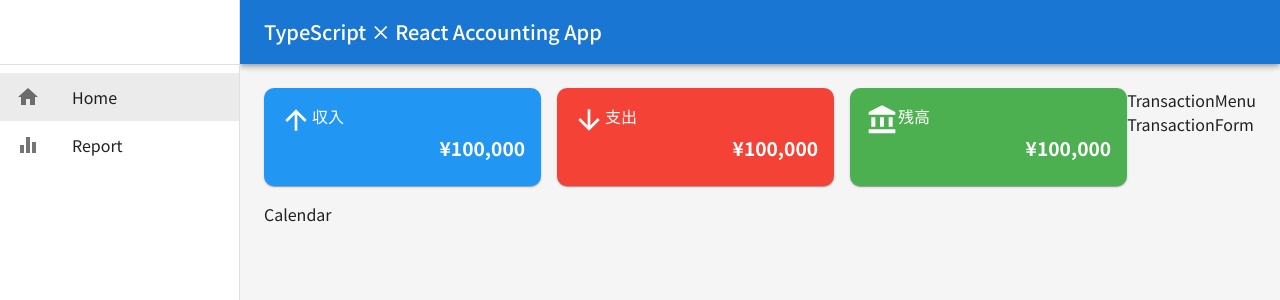
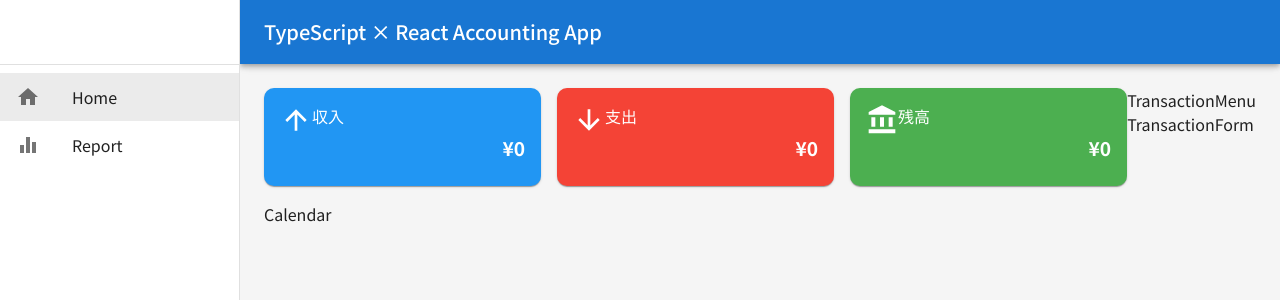
Before and after one commit to Ashunar0/Accounting-app, a React (Vite) app: page / in a window 1280 px wide. Shown: the top 300 px of the page. Built offline with nearby package versions, Linux system fonts and the light colour scheme; no server answers; the database is empty.

Commit message:
Implementation of amount calculation function

```diff
--- a/package.json
+++ b/package.json
@@ -12,8 +12,11 @@
   "dependencies": {
     "@emotion/react": "^11.14.0",
     "@emotion/styled": "^11.14.0",
+    "@fullcalendar/react": "^6.1.15",
     "@mui/icons-material": "^6.4.5",
     "@mui/material": "^6.4.5",
+    "date-fns": "^4.1.0",
+    "firebase": "^11.3.1",
     "react": "^19.0.0",
     "react-dom": "^19.0.0",
     "react-router-dom": "^7.2.0"
--- a/src/App.tsx
+++ b/src/App.tsx
@@ -6,15 +6,77 @@ import AppLayout from "./components/layout/AppLayout";
 import { theme } from "./theme/theme";
 import { ThemeProvider } from "@emotion/react";
 import { CssBaseline } from "@mui/material";
+import { useEffect, useState } from "react";
+import { Transaction } from "./types/index";
+import { getDocs, collection } from "firebase/firestore";
+import { db } from "./firebase";
+import { format } from "date-fns";
+//import { formatMonth } from "./utils/formating";
 
 const App = () => {
+  const [transactions, setTransactions] = useState<Transaction[]>([]);
+  const [currentMonth, setCurrentMonth] = useState<string>(
+    format(new Date(), "yyyy-MM")
+  );
+  //console.log(currentMonth);
+  //const formatedDate = format(currentMonth, "yyyy-MM"); //date-fnsで日付をフォーマット
+  //console.log(formatedDate);
+
+  //firestoreのエラーかどうかを判定する関数
+  const isFireStoreError = (
+    err: unknown
+  ): err is { code: string; message: string } => {
+    return typeof err === "object" && err !== null && "code" in err; //エラーはオブジェクトであり、nullでなく、codeプロパティを持っている
+  };
+
+  useEffect(() => {
+    const fetchTransactions = async () => {
+      try {
+        const querySnapshot = await getDocs(collection(db, "Transactions"));
+        //console.log(querySnapshot.docs);
+
+        const transactionsData = querySnapshot.docs.map((doc) => {
+          // idとdataをオブジェクトとして取得
+          //console.log(doc.id, " => ", doc.data());
+          return {
+            ...doc.data(),
+            id: doc.id,
+          } as Transaction; //型アサーション
+        });
+
+        console.log(transactionsData);
+        setTransactions(transactionsData);
+      } catch (err) {
+        //error handling
+        if (isFireStoreError(err)) {
+          console.error("FireStoreのエラー：", err);
+          console.error("FireStoreのエラーメッセージ：", err.message);
+          console.error("FireStoreのエラーコード：", err.code);
+        } else {
+          console.error("一般的なエラー：", err);
+        }
+      }
+    };
+
+    fetchTransactions();
+  }, []);
+
+  //今月のデータにのみを絞り込む
+  const monthlyTransactions = transactions.filter((transaction) => {
+    return transaction.date.startsWith(currentMonth);
+  });
+  console.log(monthlyTransactions);
+
   return (
     <ThemeProvider theme={theme}>
       <CssBaseline />
       <Router>
         <Routes>
           <Route path="/" element={<AppLayout />}>
-            <Route index element={<Home />} />
+            <Route
+              index
+              element={<Home monthlyTransactions={monthlyTransactions} />}
+            />
             <Route path="/report" element={<Report />} />
             <Route path="/*" element={<NoMatch />} />
           </Route>
--- a/src/components/MonthlySummary.tsx
+++ b/src/components/MonthlySummary.tsx
@@ -2,8 +2,18 @@ import { Card, CardContent, Grid2, Stack, Typography } from "@mui/material";
 import ArrowUpwardIcon from "@mui/icons-material/ArrowUpward";
 import ArrowDownwardIcon from "@mui/icons-material/ArrowDownward";
 import AccountBalanceIcon from "@mui/icons-material/AccountBalance";
+import { Transaction } from "../types";
+import { financeCalculations } from "../utils/financeCalculations";
 
-const MonthlySummary = () => {
+interface MonthlySummaryprops {
+  monthlyTransactions: Transaction[];
+}
+
+const MonthlySummary = ({ monthlyTransactions }: MonthlySummaryprops) => {
+  console.log(monthlyTransactions);
+
+  const { income, outgo, balance } = financeCalculations(monthlyTransactions);
+
   return (
     <Grid2 container spacing={{ xs: 1, sm: 2 }} mb={2}>
       {/* income */}
@@ -30,7 +40,7 @@ const MonthlySummary = () => {
                 fontSize: { sx: ".8rem", sm: "1rem", md: "1.2rem" },
               }}
             >
-              ¥100,000
+              ¥{income}
             </Typography>
           </CardContent>
         </Card>
@@ -60,7 +70,7 @@ const MonthlySummary = () => {
                 fontSize: { sx: ".8rem", sm: "1rem", md: "1.2rem" },
               }}
             >
-              ¥100,000
+              ¥{outgo}
             </Typography>
           </CardContent>
         </Card>
@@ -90,7 +100,7 @@ const MonthlySummary = () => {
                 fontSize: { sx: ".8rem", sm: "1rem", md: "1.2rem" },
               }}
             >
-              ¥100,000
+              ¥{balance}
             </Typography>
           </CardContent>
         </Card>
--- /dev/null
+++ b/src/firebase.ts
@@ -0,0 +1,25 @@
+// Import the functions you need from the SDKs you need
+import { initializeApp } from "firebase/app";
+import { getFirestore } from "firebase/firestore";
+import { getAnalytics } from "firebase/analytics";
+// TODO: Add SDKs for Firebase products that you want to use
+// https://firebase.google.com/docs/web/setup#available-libraries
+
+// Your web app's Firebase configuration
+// For Firebase JS SDK v7.20.0 and later, measurementId is optional
+const firebaseConfig = {
+  apiKey: "AIzaSyC0E1IRBzNtWSnmrneVhnM8Bs4krhx2Ao8",
+  authDomain: "accounting-app-af027.firebaseapp.com",
+  projectId: "accounting-app-af027",
+  storageBucket: "accounting-app-af027.firebasestorage.app",
+  messagingSenderId: "982686068643",
+  appId: "1:982686068643:web:65a69dc7abe1ec9c337416",
+  measurementId: "G-WXETXMRLYJ",
+};
+
+// Initialize Firebase
+const app = initializeApp(firebaseConfig);
+const db = getFirestore(app);
+const analytics = getAnalytics(app);
+
+export { db, analytics };
--- a/src/sections/Home.tsx
+++ b/src/sections/Home.tsx
@@ -3,13 +3,18 @@ import MonthlySummary from "../components/MonthlySummary";
 import Calendar from "../components/Calendar";
 import TransactionMenu from "../components/TransactionMenu";
 import TransactionForm from "../components/TransactionForm";
+import { Transaction } from "../types";
 
-const Home = () => {
+interface Homeprops {
+  monthlyTransactions: Transaction[];
+}
+
+const Home = ({ monthlyTransactions }: Homeprops) => {
   return (
     <Box sx={{ display: "flex" }}>
       {/* left side content */}
       <Box sx={{ flexGrow: 1 }}>
-        <MonthlySummary />
+        <MonthlySummary monthlyTransactions={monthlyTransactions} />
         <Calendar />
       </Box>
 
--- /dev/null
+++ b/src/types/index.ts
@@ -0,0 +1,19 @@
+export type TransactionType = "income" | "outgo";
+
+export type IncomeCategory = "給与" | "副収入" | "お小遣い";
+export type OutgoCategory = "食費" | "日用品" | "交通費" | "交際費" | "趣味";
+
+export interface Transaction {
+  id: string;
+  date: string;
+  amount: number;
+  content: string;
+  type: TransactionType;
+  category: IncomeCategory | OutgoCategory;
+}
+
+export interface Balance {
+  income: number;
+  outgo: number;
+  balance: number;
+}
--- /dev/null
+++ b/src/utils/financeCalculations.ts
@@ -0,0 +1,21 @@
+import { Balance, Transaction } from "../types";
+
+export const financeCalculations = (transactions: Transaction[]): Balance => {
+  return transactions.reduce(
+    (acc, transaction) => {
+      if (transaction.type === "income") {
+        acc.income += transaction.amount;
+      } else {
+        acc.outgo += transaction.amount;
+      }
+      acc.balance = acc.income - acc.outgo;
+
+      return acc;
+    },
+    {
+      income: 0,
+      outgo: 0,
+      balance: 0,
+    }
+  );
+};
--- /dev/null
+++ b/src/utils/formating.ts
@@ -0,0 +1,5 @@
+import { format } from "date-fns/fp";
+
+export const formatMonth = (date: string): string => {
+  return format(date, "yyyy-MM");
+};
```
Also changed, not shown: 1 other file (tests, documents, lock files or other folders).
